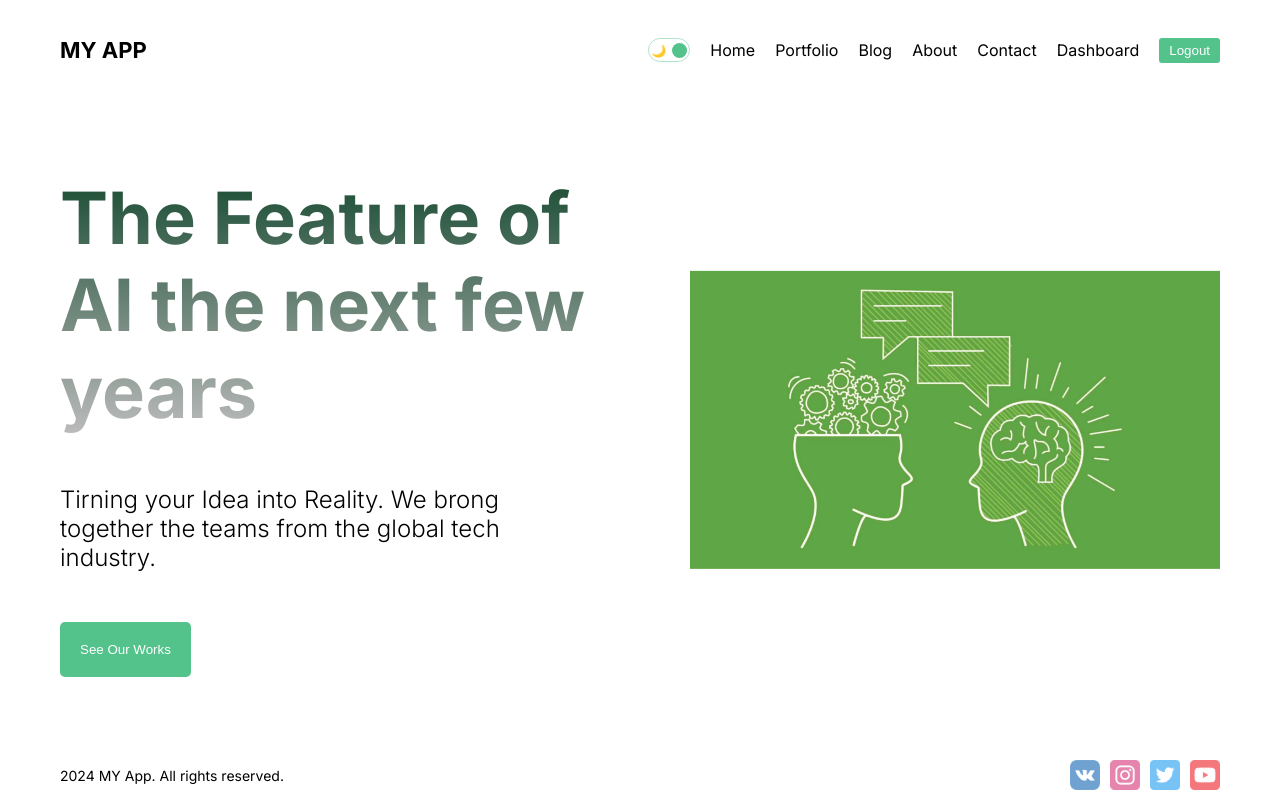
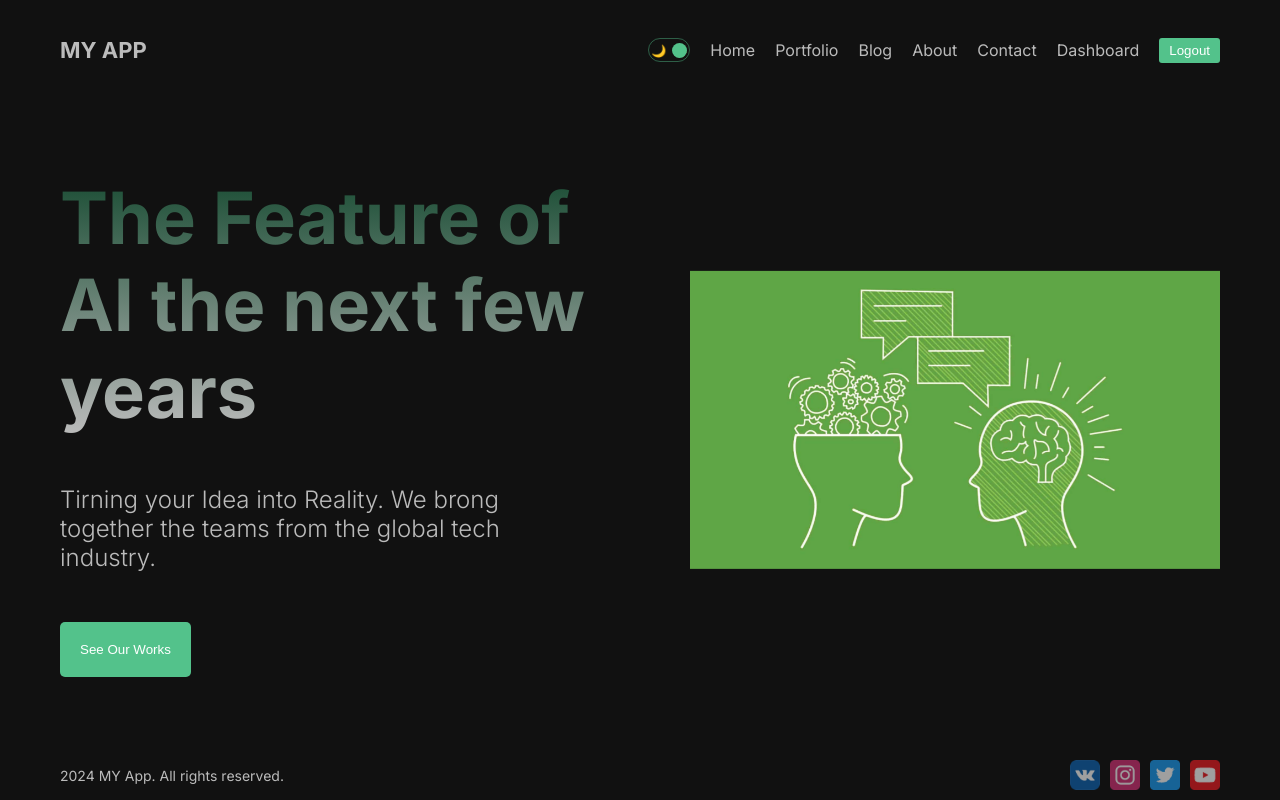
Before and after one commit to MikeSaburov/my_app, a Next.js app: page / in a window 1280 px wide. Built offline with nearby package versions, Linux system fonts and the light colour scheme.

Commit message:
refactor(layout): добвал контект провайдер

```diff
--- a/src/app/layout.jsx
+++ b/src/app/layout.jsx
@@ -2,6 +2,7 @@ import { Inter } from 'next/font/google';
 import './globals.css';
 import Footer from '@/components/footer/Footer';
 import Navbar from '@/components/navbar/Navbar';
+import { ThemeProvider } from '@/context/ThemeContext';
 
 const inter = Inter({ subsets: ['latin'] });
 
@@ -14,11 +15,13 @@ export default function RootLayout({ children }) {
   return (
     <html lang="en">
       <body className={inter.className}>
-        <div className="container">
-          <Navbar />
-          {children}
-          <Footer />
-        </div>
+        <ThemeProvider>
+          <div className="container">
+            <Navbar />
+            {children}
+            <Footer />
+          </div>
+        </ThemeProvider>
       </body>
     </html>
   );
```
